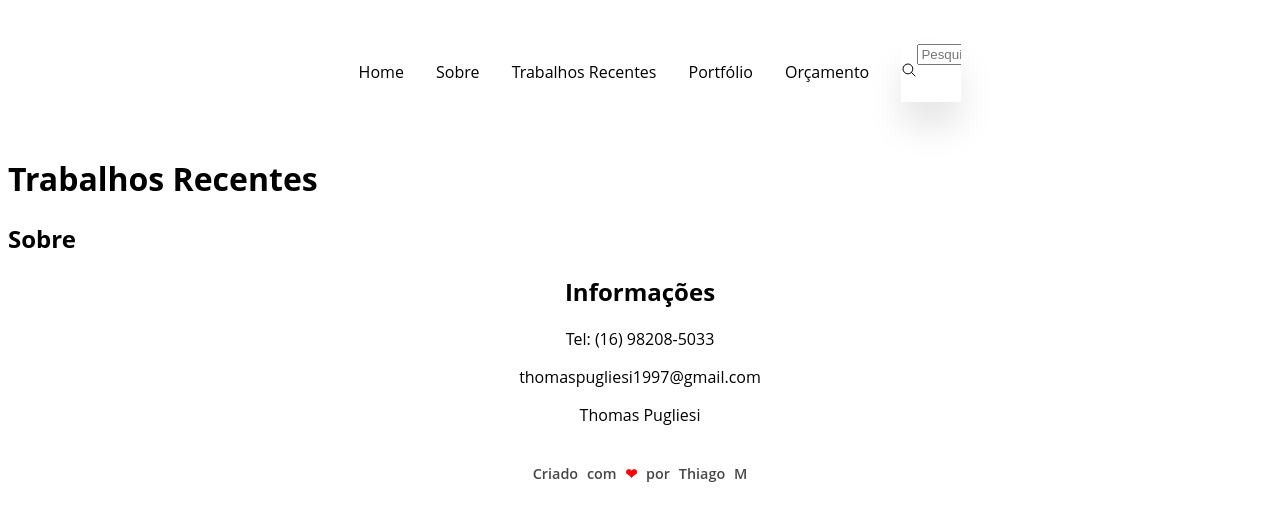
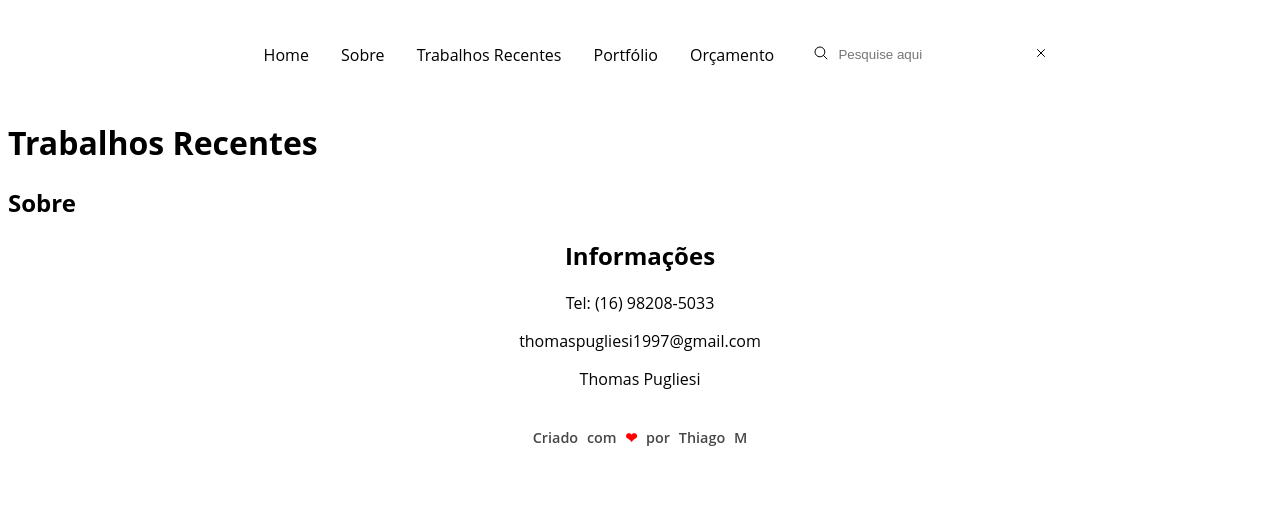
Before and after one commit to ThiagoMendes92/Thomas-Fotografias, a plain HTML site: page index.html in a window 1280 px wide. Both pictures are taken after a click on the button 909 px from the left and 72 px from the top of the page. Drawn offline with nearby package versions, Linux system fonts and the light colour scheme.

Commit message:
botao pesquisa

```diff
--- a/Front/style.css
+++ b/Front/style.css
@@ -10,13 +10,58 @@ button {
 
 .search-box {
     position: relative;
-    width: 60px;
-    height: 60px;
+    width: 30px;
+    height: 22px;
     background-color: #ffffff;
     display: flex;
     justify-content: space-between;
     overflow: hidden;
-    box-shadow: 0 25px 35px rgba(0, 0, 0, 0.1);
+    transition: 0.5s;
+}
+
+.search-box.active {
+    width: 250px;
+}
+
+.search-box .search {
+    position: relative;
+    width: 30px;
+    height: 22px;
+    display: flex;
+    justify-content: center;
+    align-items: center;
+    font-weight: bolder;
+}
+
+.search-box .close {
+    position: relative;
+    width: 30px;
+    height: 22px;
+    display: flex;
+    justify-content: center;
+    align-items: center;
+    transform: scale(0);
+    transition: 0.5s;
+}
+
+.search-box.active .close {
+    transform: scale(1);
+    transition-delay: 0.3s;
+}
+
+.search-box .search-input {
+    position: absolute;
+    left: 30px;
+    width: calc(100% - 60px);
+    height: 100%;
+    line-height: 22px;
+}
+
+.search-box .search-input input {
+    width: 100%;
+    height: 80%;
+    border: none;
+    outline: none;
 }
 
 .menu {
--- a/index.html
+++ b/index.html
@@ -18,16 +18,30 @@
             <li>Portfólio</li>
             <li>Orçamento</li>
             <li>
-                <div class="search-box">
-                    <button class="search">
+                <div class="search-box js-search-box">
+                    <button class="search js-btn-search">
                         <ion-icon name="search-outline"></ion-icon>
                     </button>
                     <div class="search-input">
-                        <input type="text" placeholder="Pesquise aqui">
+                        <input type="text" class="js-input-search" placeholder="Pesquise aqui">
                     </div>
-                    <button class="close">
+                    <button class="close js-close">
                         <ion-icon name="close-outline"></ion-icon>
                     </button>
+
+                    <script>
+                        const search_box = document.querySelector('.js-search-box');
+                        const search_btn = document.querySelector('.js-btn-search');
+                        const btn_close = document.querySelector('.js-close');
+                        const input = document.querySelector('.js-input-search');
+                        search_btn.addEventListener('click', () => {
+                            search_box.classList.add('active');
+                        });
+                        btn_close.addEventListener('click', () => {
+                            search_box.classList.remove('active');
+                            input.value = '';
+                        });
+                    </script>
 
                     <script type="module" src="https://unpkg.com/ionicons@7.1.0/dist/ionicons/ionicons.esm.js"></script>
                     <script nomodule src="https://unpkg.com/ionicons@7.1.0/dist/ionicons/ionicons.js"></script>
```
